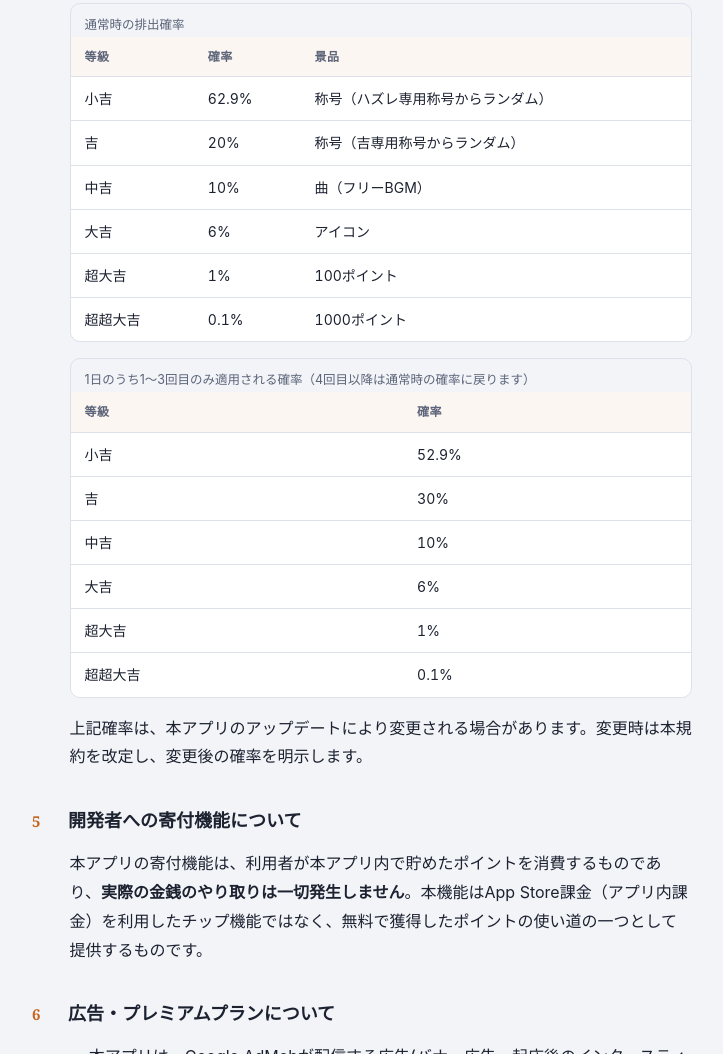
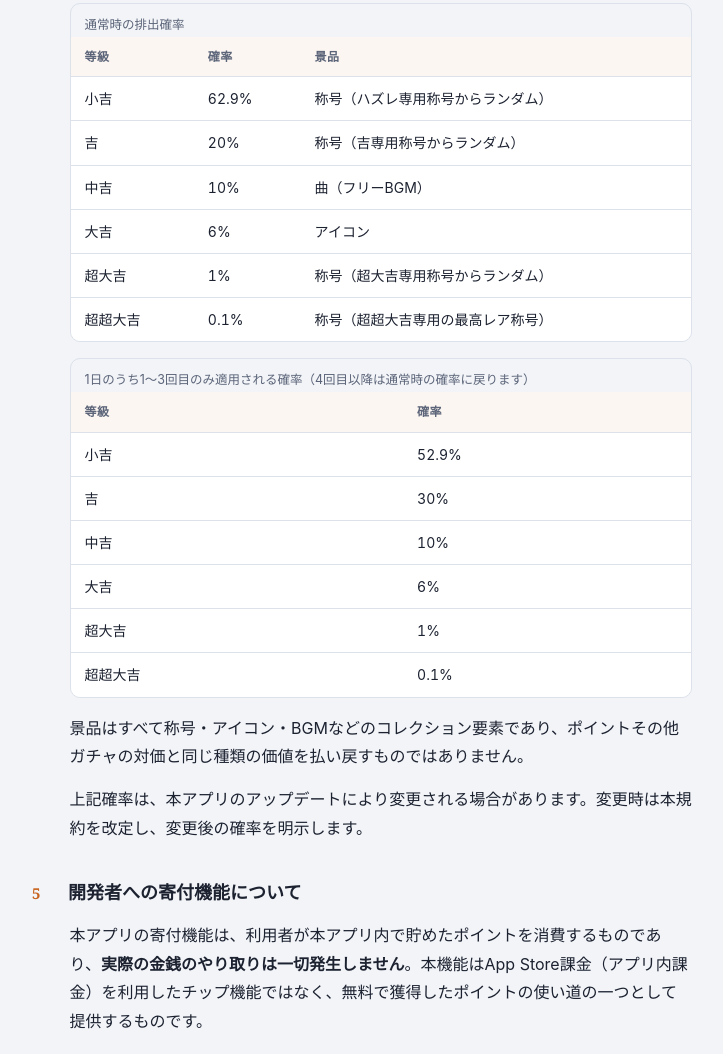
Before and after one commit to keChapu/okipo-legal, a plain HTML site: page index.html in a window 1280 px wide. Shown: the part 4688-5742 px from the top of the page, without its empty margins (278-1001 px from the left). Drawn offline with Linux system fonts and the light colour scheme.

Commit message:
Update gacha prize table: replace point rewards with title rewards

```diff
--- a/index.html
+++ b/index.html
@@ -468,8 +468,8 @@
               <tr><td>吉</td><td>20%</td><td>称号（吉専用称号からランダム）</td></tr>
               <tr><td>中吉</td><td>10%</td><td>曲（フリーBGM）</td></tr>
               <tr><td>大吉</td><td>6%</td><td>アイコン</td></tr>
-              <tr><td>超大吉</td><td>1%</td><td>100ポイント</td></tr>
-              <tr><td>超超大吉</td><td>0.1%</td><td>1000ポイント</td></tr>
+              <tr><td>超大吉</td><td>1%</td><td>称号（超大吉専用称号からランダム）</td></tr>
+              <tr><td>超超大吉</td><td>0.1%</td><td>称号（超超大吉専用の最高レア称号）</td></tr>
             </tbody>
           </table>
         </div>
@@ -489,6 +489,7 @@
           </table>
         </div>
 
+        <p>景品はすべて称号・アイコン・BGMなどのコレクション要素であり、ポイントその他ガチャの対価と同じ種類の価値を払い戻すものではありません。</p>
         <p>上記確率は、本アプリのアップデートにより変更される場合があります。変更時は本規約を改定し、変更後の確率を明示します。</p>
       </div>
     </section>
```
